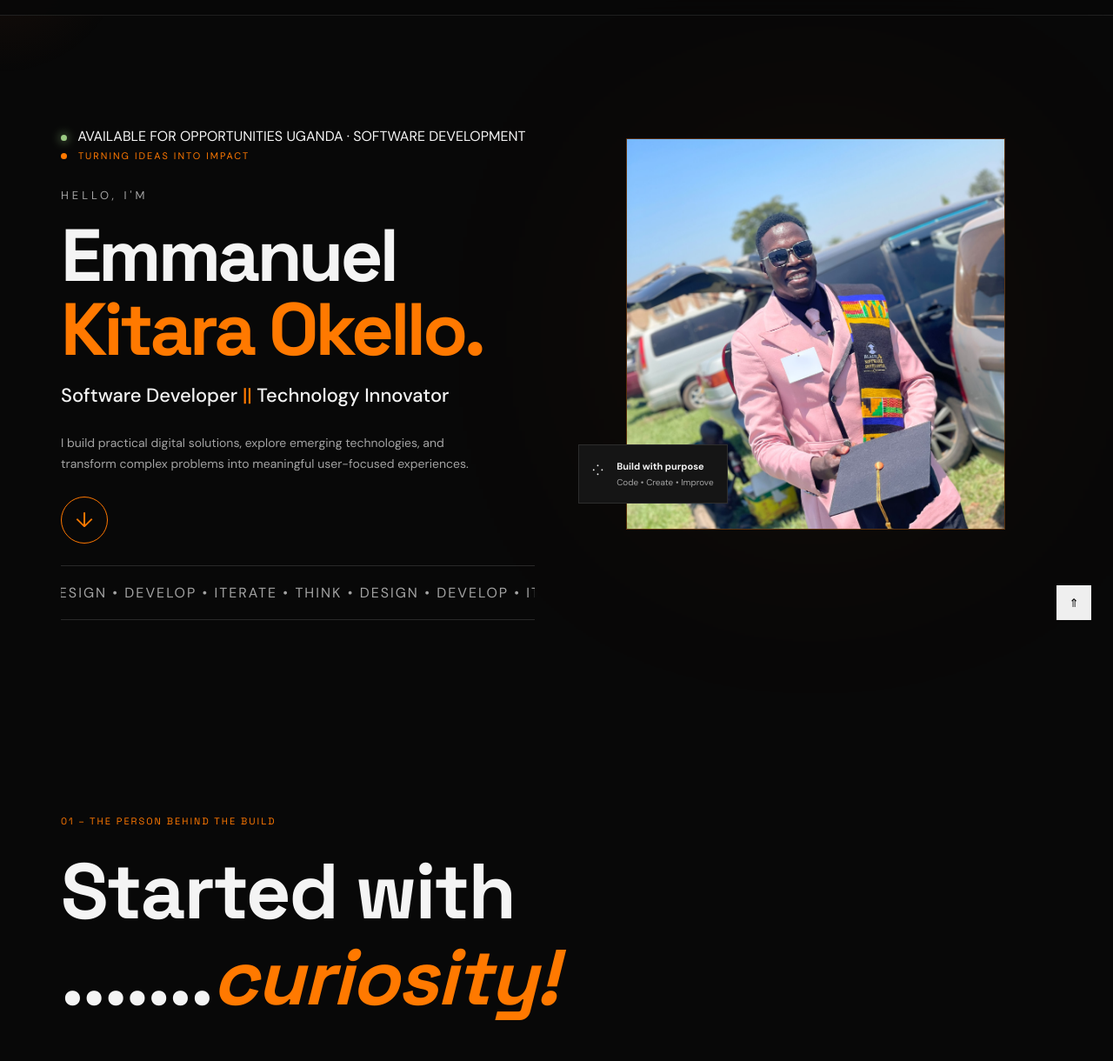
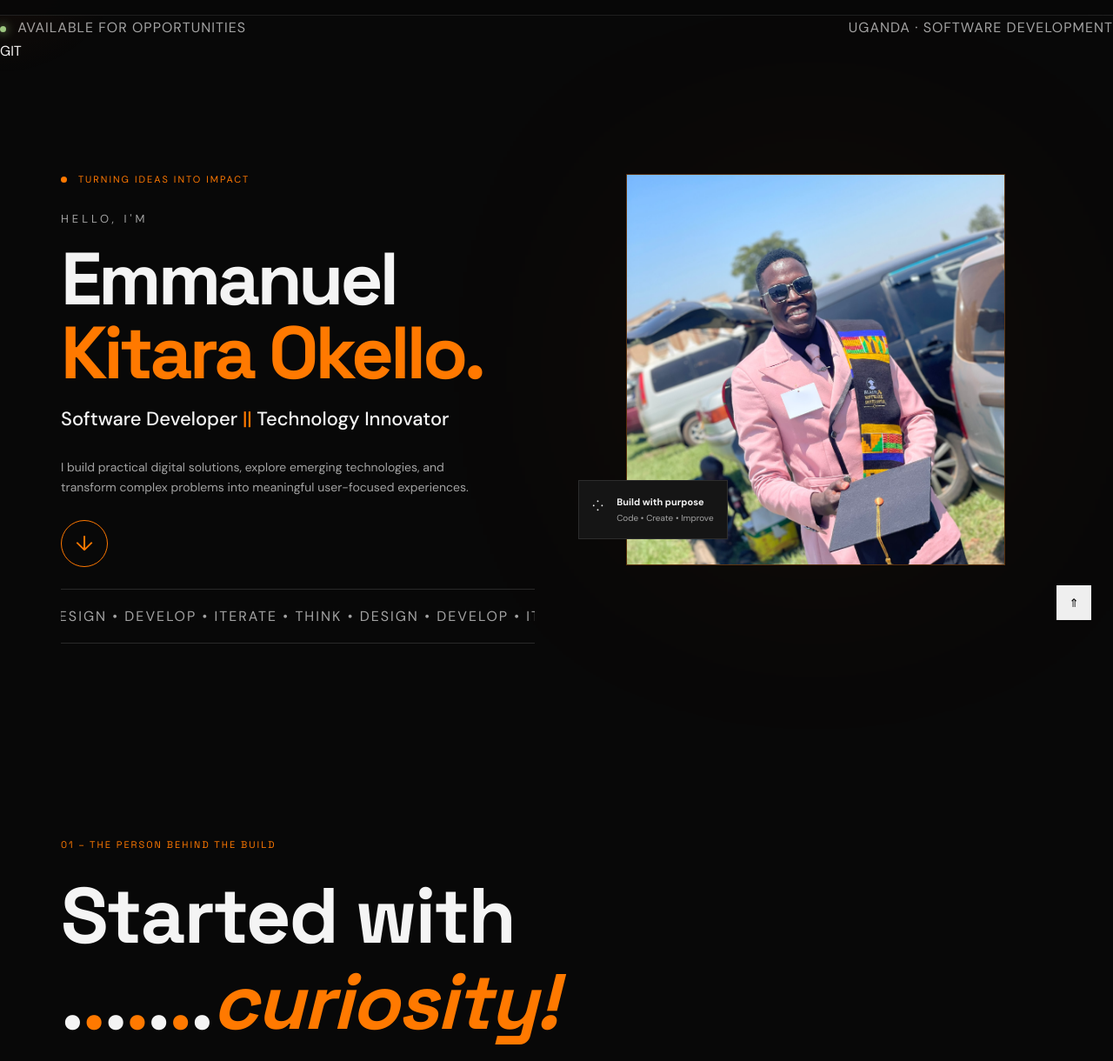
Before and after one commit to blade-22-coder/Emmanuel-Portfolio, a plain HTML site: page index.html in a window 1280 px wide. Shown: the part 62-1282 px from the top of the page at 87% size. Drawn offline with Linux system fonts and the light colour scheme.

Commit message:
little updates & patches

```diff
--- a/index.html
+++ b/index.html
@@ -49,11 +49,14 @@
     </header>
 
     <!--HERO SECTION-->
+    <div class="topline">
+                <span><i class="dot"></i> AVAILABLE FOR OPPORTUNITIES</span>
+                <span>UGANDA · SOFTWARE DEVELOPMENT</span></div>GIT
     <section class="hero section" id="home">
+
         <div class="hero-container">
             <div class="hero-content reveal">
-                <span><i class="dot"></i> AVAILABLE FOR OPPORTUNITIES</span>
-                <span>UGANDA · SOFTWARE DEVELOPMENT</span>
+
                 <p class="eyebrow">
                     <span class="status-dot"></span>
                     Turning ideas into impact
@@ -113,7 +116,7 @@
         <div class="section-heading reveal">
             <p class="eyebrow">01 – THE PERSON BEHIND THE BUILD</p>
             <h2>
-                Started with <br>.......<span><i>curiosity!</i><span>
+                Started with <br>.<span>.</span>.<span>.</span>.<span>.</span>.<span><i>curiosity!</i><span>
             </h2>
         </div>
 
--- a/style.css
+++ b/style.css
@@ -11,6 +11,7 @@
     --font: 'DM Sans', sans-serif;
     --display: 'Space Grotesk', sans-serif;
     --line:#ffffff22;
+    --font-scale: 1.12;
 
 }
 
@@ -206,6 +207,13 @@ button {
     grid-template-columns: 1fr 1fr;
     align-items: center;
     gap: 50px;
+}
+.topline {
+    display: flex;
+    justify-content: space-between;
+    color: var(--muted);
+    font: 10px var(--mono);
+    letter-spacing: 1px;
 }
 .eyebrow {
     color: var(--orange);
```
